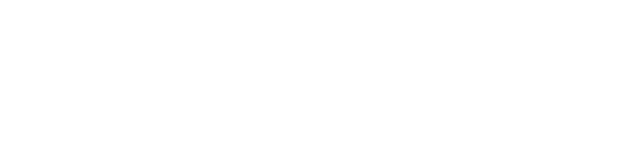
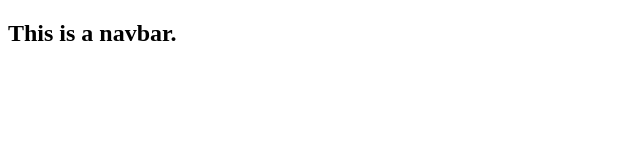
Before and after one commit to 11shazam11/VersionControl, a plain HTML site: page index.html in a window 1280 px wide. Shown: the whole page, without its empty margins (0-640 px from the left). Drawn offline with Linux system fonts and the light colour scheme.

Commit message:
to the feature section

```diff
--- a/index.html
+++ b/index.html
@@ -5,5 +5,9 @@
     <meta name="viewport" content="width=device-width, initial-scale=1.0" />
     <title>Document</title>
   </head>
-  <body></body>
+  <body>
+    <nav>
+      <h1>This is a navbar.</h1>
+    </nav>
+  </body>
 </html>
```
